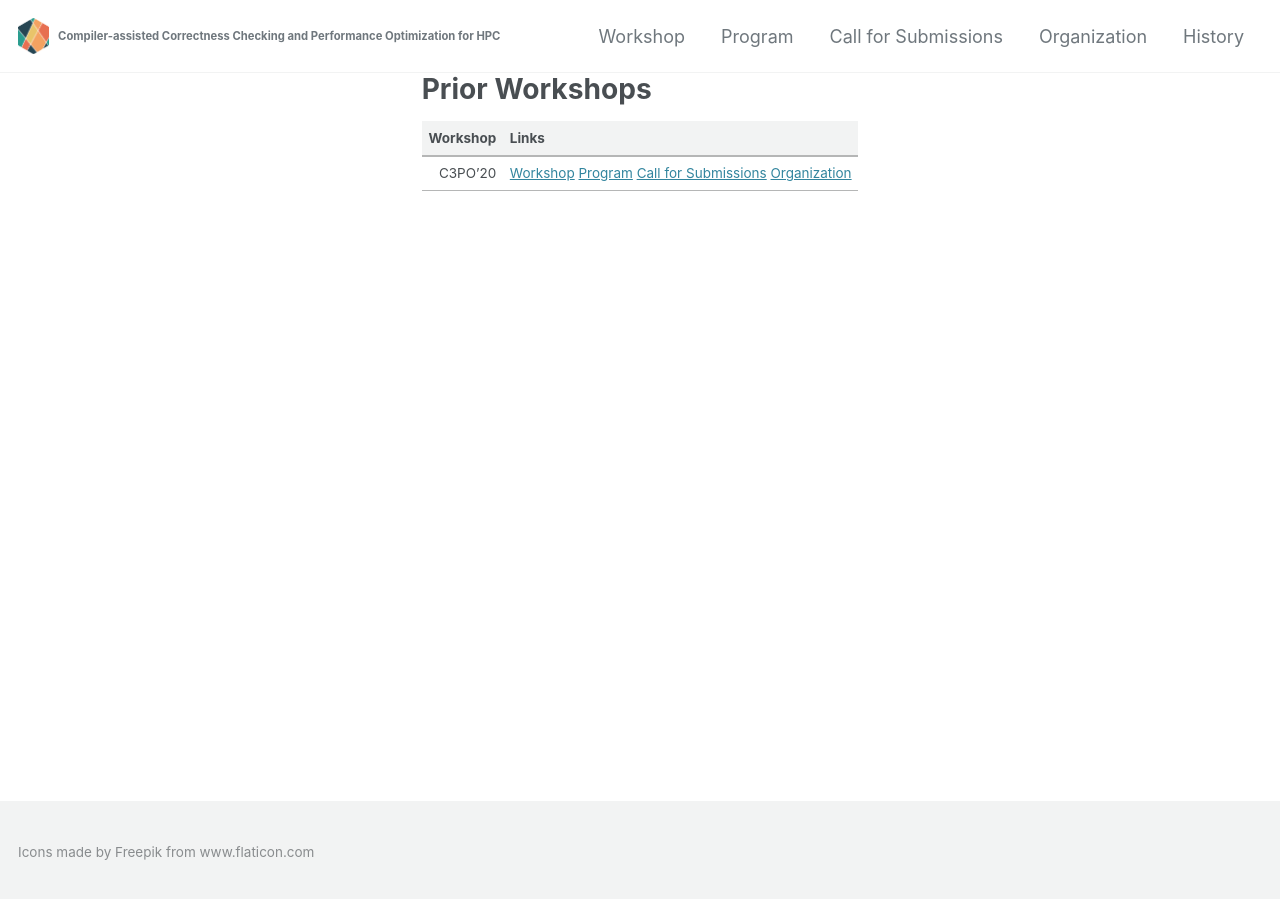
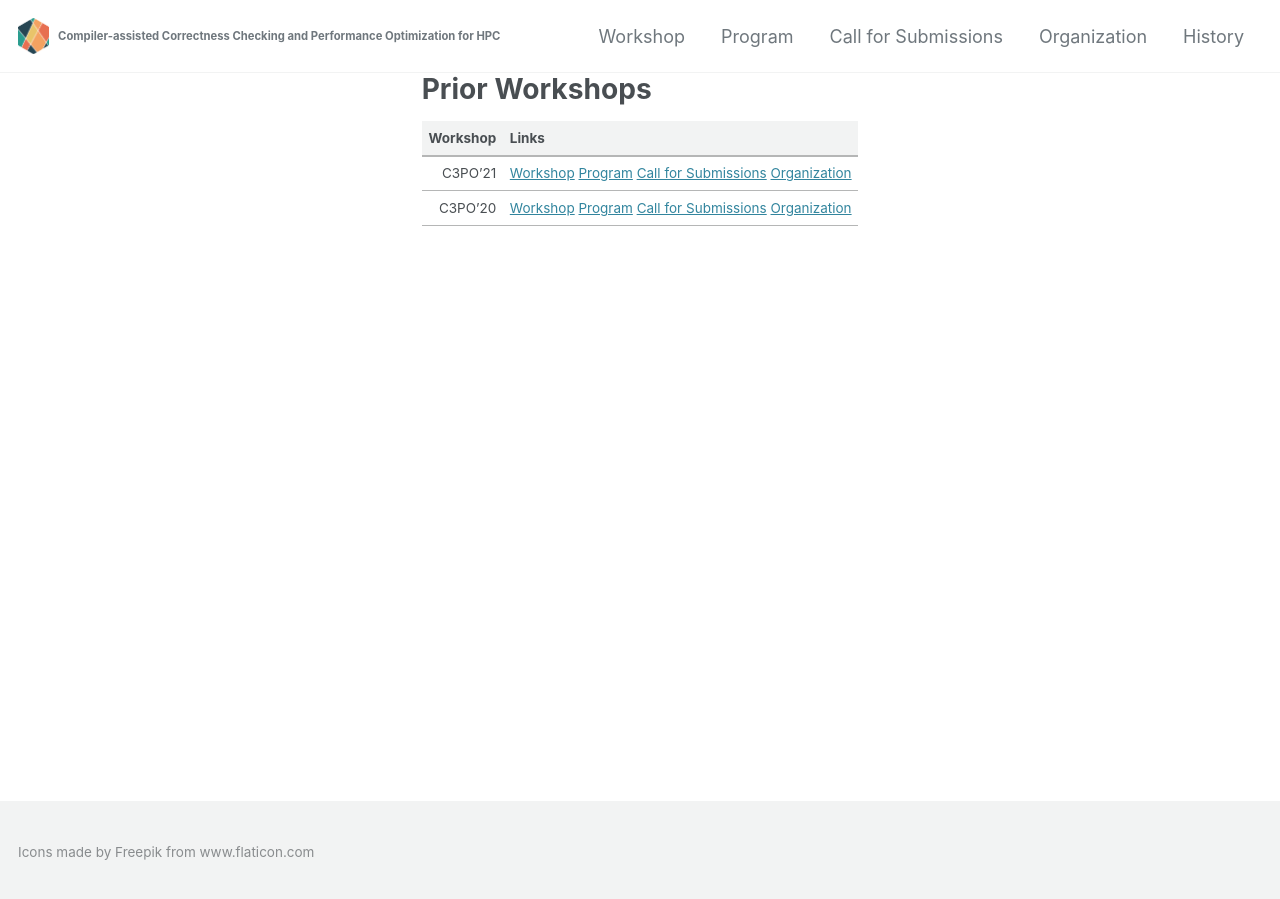
Before and after one commit to c3po-workshop/c3po-workshop.github.io, a Jekyll site: the page built from _pages/history.md, in a window 1280 px wide. Built offline with Jekyll 4.4.1, drawn with Linux system fonts in a browser that asks for light colours; cached includes are drawn as plain includes; nearby versions of some CDN libraries; our own code applies the rules of GitHub Pages for plain Markdown files.

Commit message:
Added C3PO21 to history

```diff
--- a/_pages/history.md
+++ b/_pages/history.md
@@ -6,4 +6,5 @@
 
 | Workshop | Links
 | ----: | ------
+| C3PO'21 | [Workshop](/2021/index) [Program](/2021/program) [Call for Submissions](/2021/call) [Organization](/2021/organization)
 | C3PO'20 | [Workshop](/2020/index) [Program](/2020/program) [Call for Submissions](/2020/call) [Organization](/2020/organization)
```
